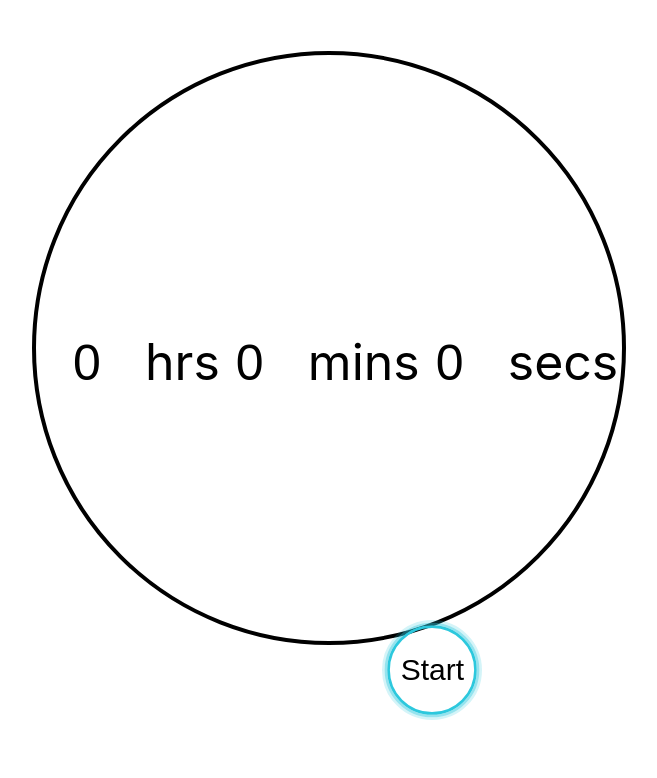
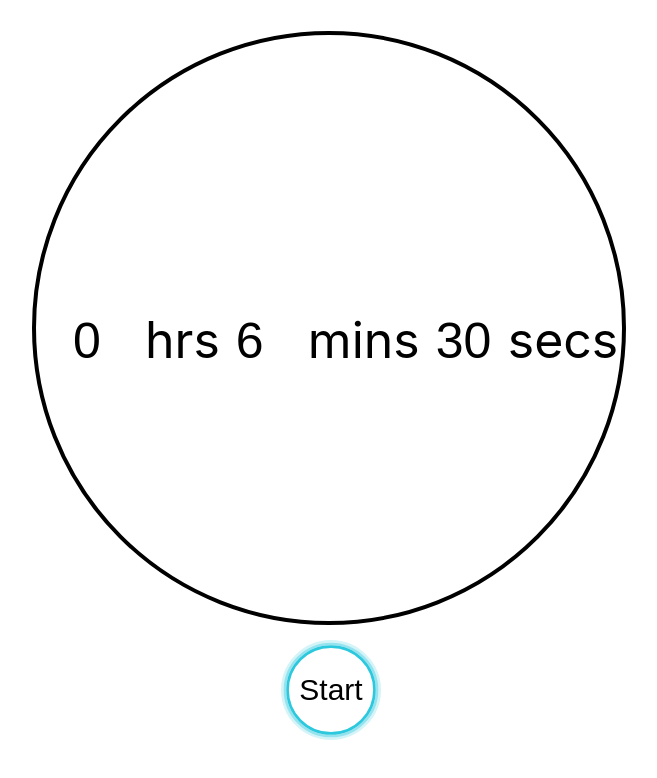
Before and after one commit to amara-j/timer, a React (Create React App) app: page / in a window 1280 px wide. Shown: the top 778 px of the page, without its empty margins (379-1036 px from the left). Built offline with nearby package versions, Linux system fonts and the light colour scheme.

Commit message:
everything where it should be!

```diff
--- a/src/App.css
+++ b/src/App.css
@@ -8,7 +8,7 @@
   position: absolute;
   align-items: center;
   left: 200px;
-  top: 20px;
+  top: 10px;
   z-index: -1;
 }
 
@@ -18,6 +18,8 @@
   width: 25px;
   border-radius: 50%;
   transition: stroke-dashoffset 0.5s;
+  transform: rotate(-90deg);
+  transform-origin: 50% 50%;
   z-index: -1;
 }
 
@@ -34,17 +36,6 @@
   top: 300px;
   left: 250px;
   align-items: center;
-}
-
-.stopButton {
-  position: relative;
-  background: url("./button.svg") no-repeat center;
-  top: 45%;
-  width: 100px;
-  height: 100px;
-  border: none;
-  font-size: 30px;
-  z-index: 1;
 }
 
 input[type="submit"] {
@@ -68,7 +59,19 @@ input[type="number"] {
 }
 
 #startButton {
-  position: relative;
-  top: 300px;
-  left: -250px;
+  position: absolute;
+  top: 330px;
+  left: 210px;
 }
+
+.stopButton {
+  position: absolute;
+  background: url("./button.svg") no-repeat center;
+  top: 640px;
+  left: 660px;
+  width: 100px;
+  height: 100px;
+  border: none;
+  font-size: 30px;
+  z-index: 1;
+}
--- a/src/App.js
+++ b/src/App.js
@@ -48,7 +48,7 @@ const App = () => {
                   ref={inputMinutes}
                   min="0"
                   max="59"
-                  defaultValue="0"
+                  defaultValue="6"
                 />
                 {"mins  "}
               </label>
@@ -59,7 +59,7 @@ const App = () => {
                   ref={inputSeconds}
                   min="0"
                   max="59"
-                  defaultValue="0"
+                  defaultValue="30"
                 />
                 {"secs "}
               </label>
@@ -73,43 +73,6 @@ const App = () => {
           Stop
         </button>
       ) : null}
-      {/* <div className="control-panel">
-        <form id="timerInputForm" onSubmit={handleSubmit}>
-          <label>
-            <input
-              className="timerInput"
-              type="number"
-              ref={inputHours}
-              min="0"
-              max="23"
-              defaultValue="00"
-            />
-            :
-          </label>
-          <label>
-            <input
-              className="timerInput"
-              type="number"
-              ref={inputMinutes}
-              min="0"
-              max="59"
-              defaultValue="00"
-            />
-            :
-          </label>
-          <label>
-            <input
-              className="timerInput"
-              type="number"
-              ref={inputSeconds}
-              min="0"
-              max="59"
-              defaultValue="00"
-            />{" "}
-          </label>
-          <input id="startButton" type="submit" value="Start" />
-        </form>
-      </div> */}
     </div>
   );
 };
```
